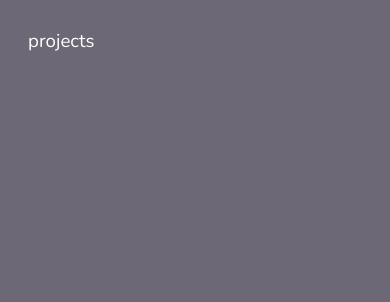
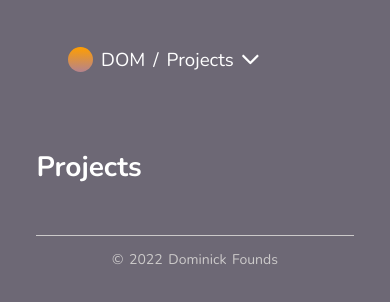
Before and after one commit to DomJF45/Dom-Portfolio, a Next.js app: page /projects in a window 390 px wide. Shown: the top 302 px of the page. Built offline with nearby package versions, Linux system fonts and the light colour scheme.

Commit message:
added max width and changed values to 100% instead of using px

```diff
--- a/components/Nav.js
+++ b/components/Nav.js
@@ -1,15 +1,23 @@
 import Link from 'next/link'
+import { FontAwesomeIcon } from '@fortawesome/react-fontawesome'
+import { faChevronDown } from '@fortawesome/free-solid-svg-icons'
 import navStyles from '../styles/Nav.module.css'
 
 const Nav = () => {
   return (
-    <nav className={navStyles.nav}>
-      <ul>
-        <li><Link href={'/'}>Home</Link></li>
-        <li><Link href={'/about'}>About</Link></li>
-        <li><Link href={'/projects'}>Projects</Link></li>
-      </ul>
-    </nav>
+    <div className={navStyles.navContainer}>
+      <nav className={navStyles.nav}>
+        <ul>
+          <div className={navStyles.circleContainer}>
+            <span className={navStyles.circle}></span>
+          </div>
+          <li><Link href={'/'}>DOM</Link></li>
+          <li> / </li>
+          <li><a href={'/projects'}>Projects <FontAwesomeIcon icon={faChevronDown}></FontAwesomeIcon> </a></li>
+        </ul>
+      </nav>
+    </div>
+
   )
 }
 
--- /dev/null
+++ b/components/Projects.js
@@ -0,0 +1,21 @@
+import Nav from './Nav';
+import Footer from './Footer'
+import projectStyles from '../styles/Projects.module.css'
+
+const Projects = () => {
+  return (
+    <>
+      <Nav />
+      <div className={projectStyles.headerContainer}>
+
+        <div className={projectStyles.projectContainer}>
+          <div className={projectStyles.projects}>
+            <h2>Projects</h2>
+          </div>
+        </div>
+      </div>
+    </>
+  )
+}
+
+export default Projects
--- a/pages/about.js
+++ b/pages/about.js
@@ -1,8 +1,11 @@
 import React from 'react'
+import Nav from '../components/Nav'
 
 const about = () => {
   return (
-    <div>about</div>
+    <>
+      <Nav />
+    </>
   )
 }
 
--- a/pages/projects.js
+++ b/pages/projects.js
@@ -1,8 +1,12 @@
-import React from 'react'
+import Projects from '../components/Projects';
+import Footer from '../components/Footer';
 
 const projects = () => {
   return (
-    <div>projects</div>
+    <>
+      <Projects />
+      <Footer />
+    </>
   )
 }
 
--- a/styles/Footer.module.css
+++ b/styles/Footer.module.css
@@ -10,7 +10,7 @@
 
 .line {
   height: 1px;
-  width: 1000px;
+  width: 100%;
   background-color: rgb(204, 202, 202);
   display: flex;
 
--- a/styles/Header.module.css
+++ b/styles/Header.module.css
@@ -49,14 +49,14 @@
 
 .line {
   height: 1px;
-  width: 1000px;
+  width: 100%;
   background-color: rgb(204, 202, 202);
   display: block;
   margin-top: 3rem;
 }
 
 .contentContainer {
-  width: 1000px;
+  width: 100%;
 
 }
 
--- a/styles/Layout.module.css
+++ b/styles/Layout.module.css
@@ -1,7 +1,8 @@
 .container {
   margin: 3rem 8rem;
-
-
+  max-width: 780px;
+  margin-left: auto;
+  margin-right: auto;
   display: block;
   align-items: center;
   justify-content: center;
--- a/styles/Nav.module.css
+++ b/styles/Nav.module.css
@@ -1,19 +1,58 @@
+.navContainer {
+
+  width: 100%;
+
+
+}
 .nav {
-  display: flex;
-  background-color: #000;
   color: #fff;
-  align-items: center;
-  justify-content: flex-start;
+
+  max-width: 780px;
+
+  display: block;
+  padding: 0;
+  margin: 0;
 
 }
 
 .nav ul {
   list-style: none;
   display: flex;
-  align-items: center;
-  justify-content: center;
+  align-items: flex-start;
+  justify-content: flex-start;
+  width: 780px;
+
 }
 
 .nav ul li {
-  margin: 5px 15px;
+  margin-right: 8px;
+
 }
+
+.circleContainer {
+  display: flex;
+  align-items: center;
+  justify-content: center;
+  margin-right: 8px;
+}
+
+.circle {
+  height: 25px;
+  width: 25px;
+  border-radius: 50%;
+  background: linear-gradient(#ff9e00, #b5838d);
+  transition: all .2s ease-in-out;
+}
+
+@media screen and (max-width: 1100px ) {
+  .nav {
+    display: flex;
+    color: #fff;
+    align-items: center;
+    justify-content: center;
+    width: 100%;
+    position: relative;
+    padding: 0;
+    margin: 0;
+  }
+}
--- /dev/null
+++ b/styles/Projects.module.css
@@ -0,0 +1,28 @@
+.headerContainer {
+  margin: 1.5rem 0;
+  font-weight: 400;
+  justify-content: center;
+  align-items: center;
+  display: flex;
+  align-items: center;
+  flex-direction: column;
+
+}
+
+.projectContainer {
+  width: 100%;
+}
+
+@media screen and (max-width: 1100px) {
+
+  .projectContainer {
+    width: 95%;
+  }
+  .projectContainer h2 {
+    margin-top: 1.5rem;
+    margin-bottom: .15rem;
+    padding: 0;
+    margin-left: 0;
+    margin-right: 0;
+  }
+}
```
Also changed, not shown: components/Header.js (+7 -0 lines).
